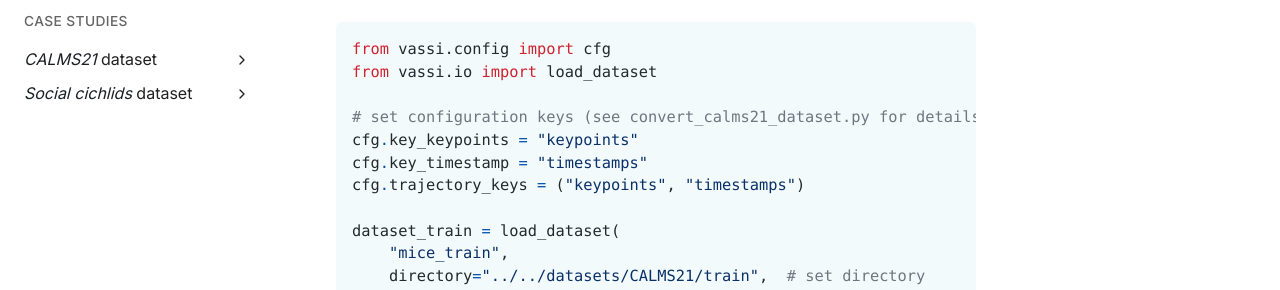
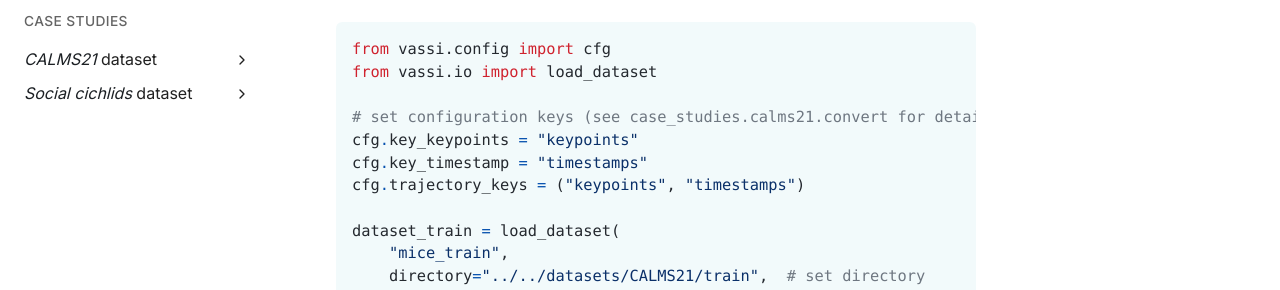
Before and after one commit to pnuehrenberg/vassi, a Sphinx documentation site: the page built from docs/source/3_basic_usage.rst, in a window 1280 px wide and 900 px high. Shown: the part 318-608 px from the top of the window. Built offline with Sphinx 7.4.7, drawn with Linux system fonts in a browser that asks for light colours; pages that are not in the unit, such as notebooks, are missing from menus; the version number is read from the project's files by our own code.

Commit message:
minor doc change (file name)

```diff
--- a/docs/source/3_basic_usage.rst
+++ b/docs/source/3_basic_usage.rst
@@ -10,7 +10,7 @@ First, we load the *CALMS21* training dataset:
     from vassi.config import cfg
     from vassi.io import load_dataset
 
-    # set configuration keys (see convert_calms21_dataset.py for details)
+    # set configuration keys (see case_studies.calms21.convert for details)
     cfg.key_keypoints = "keypoints"
     cfg.key_timestamp = "timestamps"
     cfg.trajectory_keys = ("keypoints", "timestamps")
```
